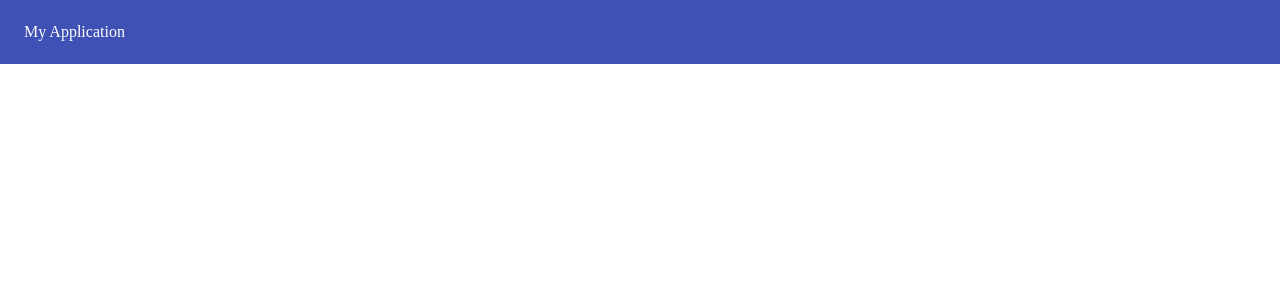
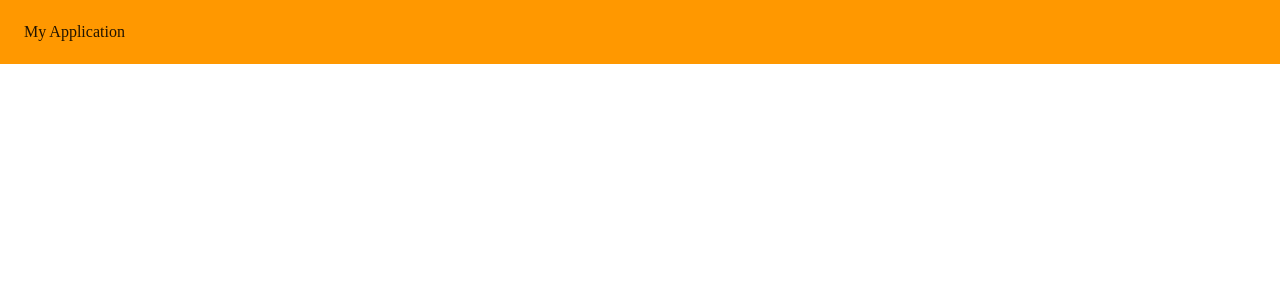
Before and after one commit to ishansharma13/React-MUI-course, a React (Create React App) app: page / in a window 1280 px wide. Shown: the top 300 px of the page. Built offline with nearby package versions, Linux system fonts and the light colour scheme.

Commit message:
Used ThemeProvider

```diff
--- a/src/App.js
+++ b/src/App.js
@@ -1,13 +1,18 @@
 import React from 'react';
 import Header from './components/ui/Header';
+import theme from './components/ui/Theme';
+// import { createTheme } from '@material-ui/core/styles';
+import { ThemeProvider } from '@material-ui/styles';
+
 function App() {
   return (
-    <div className="App">
+
+        <ThemeProvider theme={theme} >
         <Header>
         My Application
         </Header>
         Hello
-    </div>
+        </ThemeProvider>
   );
 }
 
--- /dev/null
+++ b/src/components/ui/Theme.js
@@ -0,0 +1,16 @@
+import { createMuiTheme } from '@material-ui/core/styles';
+import orange from '@material-ui/core/colors/orange';
+import green from '@material-ui/core/colors/green';
+
+const theme = createMuiTheme({
+    palette: {
+    primary: {
+      main: orange[500],
+    },
+    secondary: {
+      main: green[500],
+    },
+  },
+});
+
+export default theme;
```
